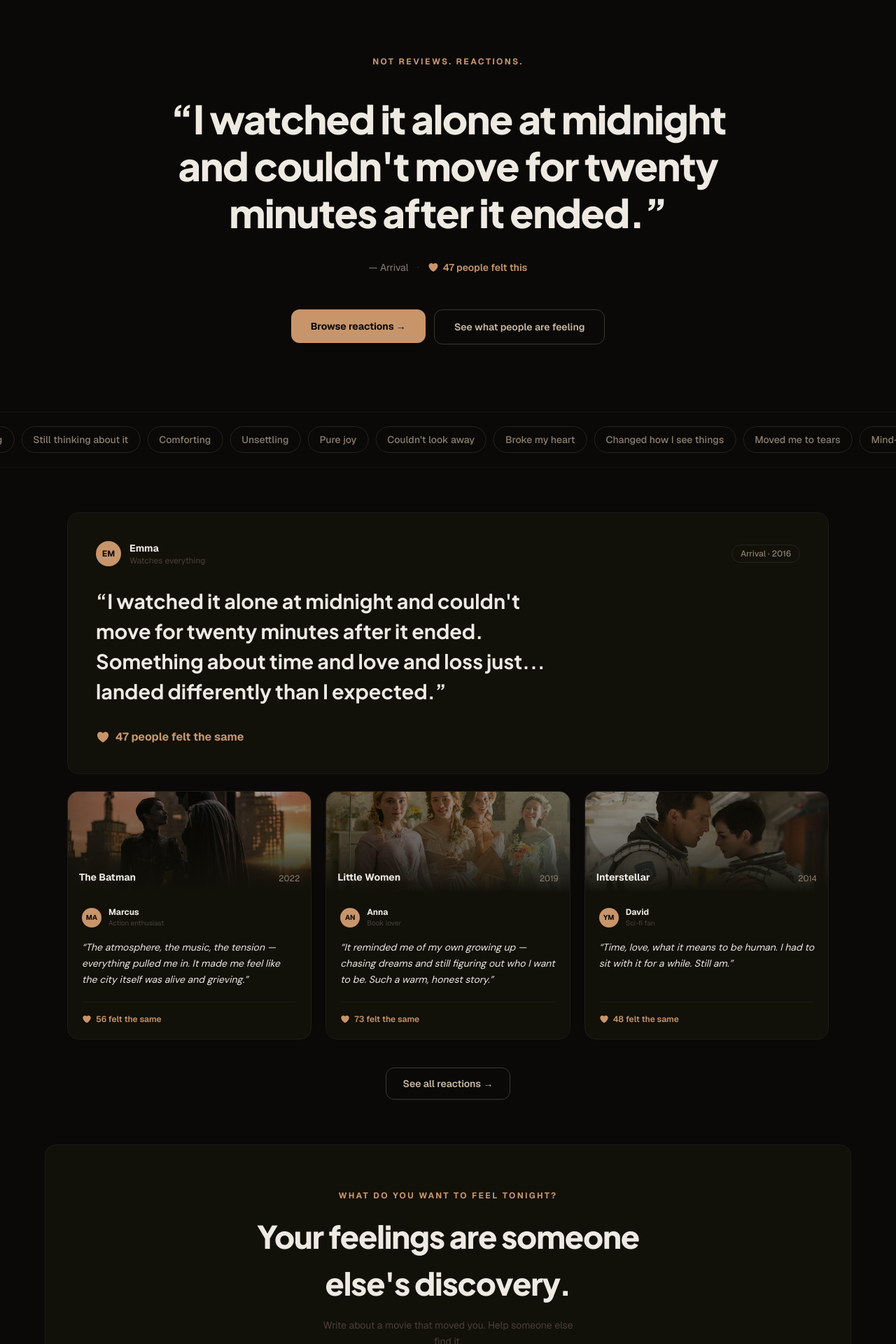
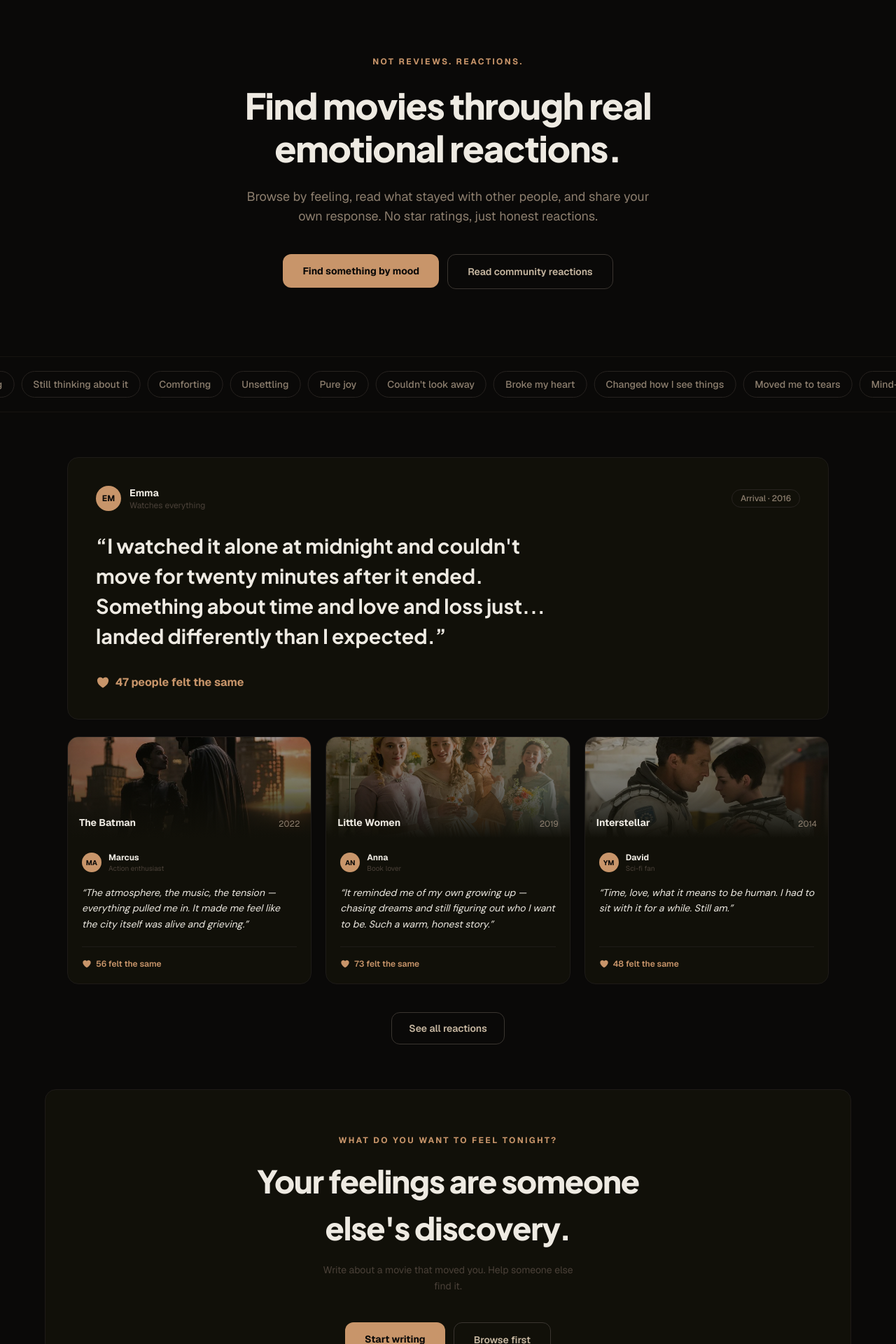
Before and after one commit to hanluu1/movie-app, a Next.js app: page / in a window 1280 px wide. Shown: the part 60-1980 px from the top of the page at 70% size. Built offline with nearby package versions, Linux system fonts and the light colour scheme; no server answers.

Commit message:
feat: enhance landing page content and layout for improved user engagement

```diff
--- a/src/app/landing/page.tsx
+++ b/src/app/landing/page.tsx
@@ -75,33 +75,27 @@ export default function LandingPage () {
       </header>
 
       {/* Hero */}
-      <section className="flex flex-col items-center justify-center text-center px-6 pt-16 pb-24 max-w-4xl mx-auto">
-        <p className="text-xs font-bold uppercase tracking-[0.2em] text-[#C8956A] mb-10">
+      <section className="flex flex-col items-center justify-center text-center px-6 pt-16 pb-24 max-w-3xl mx-auto">
+        <p className="text-xs font-bold uppercase tracking-[0.2em] text-[#C8956A] mb-6">
           Not reviews. Reactions.
         </p>
-        <blockquote className="font-plus-jakarta font-extrabold text-[clamp(2rem,5vw,3.5rem)] leading-[1.2] tracking-tight text-[#EEEAE2] mb-8">
-          &ldquo;I watched it alone at midnight and couldn&apos;t move for twenty minutes after it ended.&rdquo;
-        </blockquote>
-        <div className="flex items-center gap-3 mb-12">
-          <span className="text-sm text-[#8C7E6E]">— Arrival</span>
-          <span className="text-[#2A2520]">·</span>
-          <div className="flex items-center gap-1.5 text-sm font-semibold text-[#C8956A]">
-            <HeartIcon className="w-4 h-4" />
-            <span>47 people felt this</span>
-          </div>
-        </div>
+        <h1 className="font-plus-jakarta font-extrabold text-[clamp(2rem,5vw,3.2rem)] leading-[1.2] tracking-tight text-[#EEEAE2] mb-6">
+          Find movies through real emotional reactions.
+        </h1>
+        <p className="text-base sm:text-lg text-[#8C7E6E] leading-relaxed mb-10 max-w-xl">
+          Browse by feeling, read what stayed with other people, and share your own response. No star ratings, just honest reactions.
+        </p>
         <div className="flex gap-3 flex-wrap justify-center">
-          <Link href="/feed">
+          <Link href="/discover">
             <button className="px-7 py-3.5 rounded-xl font-bold text-sm bg-[#C8956A] text-[#0A0908] hover:bg-[#D4A870] transition-all">
-              Browse reactions →
+              Find something by mood
             </button>
           </Link>
-          <button
-            onClick={() => document.getElementById('reactions')?.scrollIntoView({ behavior: 'smooth' })}
-            className="px-7 py-3.5 rounded-xl font-semibold text-sm border border-[#3A3530] text-[#C8B8A2] hover:text-[#EEEAE2] hover:border-[#C8956A]/50 transition-all"
-          >
-            See what people are feeling
-          </button>
+          <Link href="/community">
+            <button className="px-7 py-3.5 rounded-xl font-semibold text-sm border border-[#3A3530] text-[#C8B8A2] hover:text-[#EEEAE2] hover:border-[#C8956A]/50 transition-all">
+              Read community reactions
+            </button>
+          </Link>
         </div>
       </section>
 
@@ -195,9 +189,9 @@ export default function LandingPage () {
         </div>
 
         <div className="text-center mt-10">
-          <Link href="/feed">
+          <Link href="/community">
             <button className="px-6 py-3 rounded-xl text-sm font-semibold border border-[#3A3530] text-[#C8B8A2] hover:text-[#EEEAE2] hover:border-[#C8956A]/50 transition-all">
-              See all reactions →
+              See all reactions
             </button>
           </Link>
         </div>
@@ -217,8 +211,8 @@ export default function LandingPage () {
           </p>
           <div className="flex gap-3 justify-center flex-wrap">
             <Link href="/login">
-              <button className="px-7 py-3.5 rounded-xl font-bold text-sm bg-[#EEEAE2] text-[#0A0908] hover:bg-[#E0D8C8] transition-all">
-                Start writing →
+              <button className="px-7 py-3.5 rounded-xl font-bold text-sm bg-[#C8956A] text-[#0A0908] hover:bg-[#E0D8C8] transition-all">
+                Start writing
               </button>
             </Link>
             <Link href="/discover">
```
